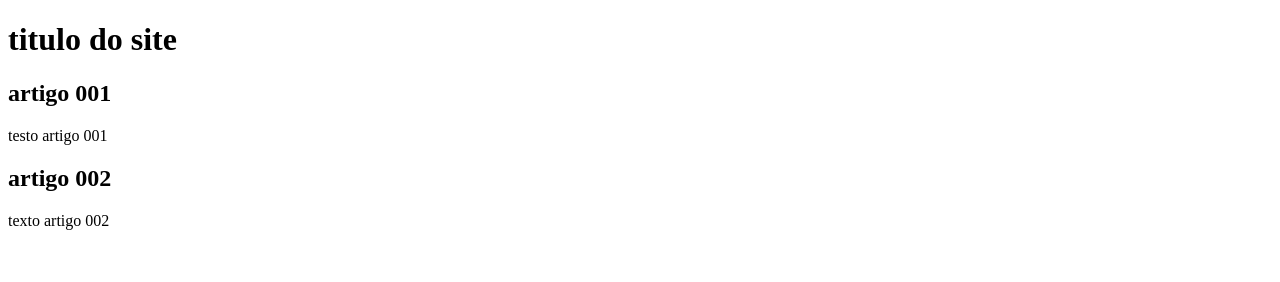
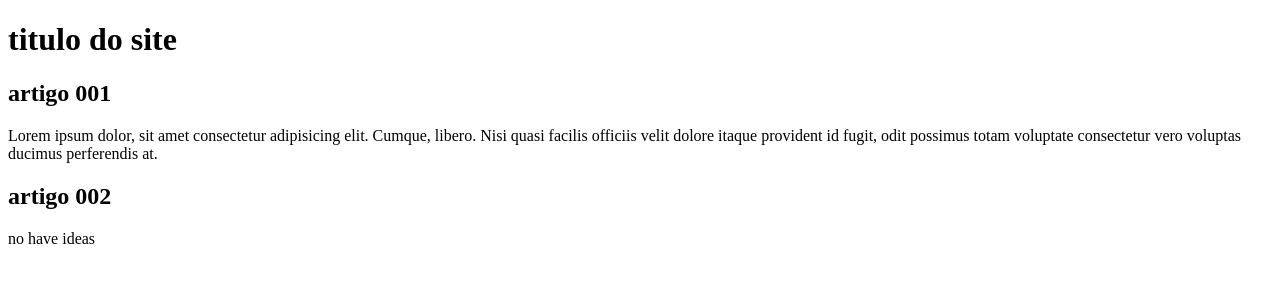
Before and after one commit to John201ab/site-teste, a plain HTML site: page index.html in a window 1280 px wide. Drawn offline with Linux system fonts and the light colour scheme.

Commit message:
teste de funcionamento do branch

```diff
--- a/index.html
+++ b/index.html
@@ -3,7 +3,7 @@
 <head>
     <meta charset="UTF-8">
     <meta name="viewport" content="width=device-width, initial-scale=1.0">
-    <title>titulinho</title>
+    <title>como a playstation foi a dona dos games nos anos 2k?</title>
 </head>
 <body>
     <main>
@@ -12,10 +12,10 @@
         </header>
         <article>
             <h2>artigo 001</h2>
-            <p>testo artigo 001</p>
+            <p>Lorem ipsum dolor, sit amet consectetur adipisicing elit. Cumque, libero. Nisi quasi facilis officiis velit dolore itaque provident id fugit, odit possimus totam voluptate consectetur vero voluptas ducimus perferendis at.</p>
         </article>
         <h2>artigo 002</h2>
-        <p>texto artigo 002</p>
+        <p>no have ideas</p>
         </main>
 </body>
 </html>
```
